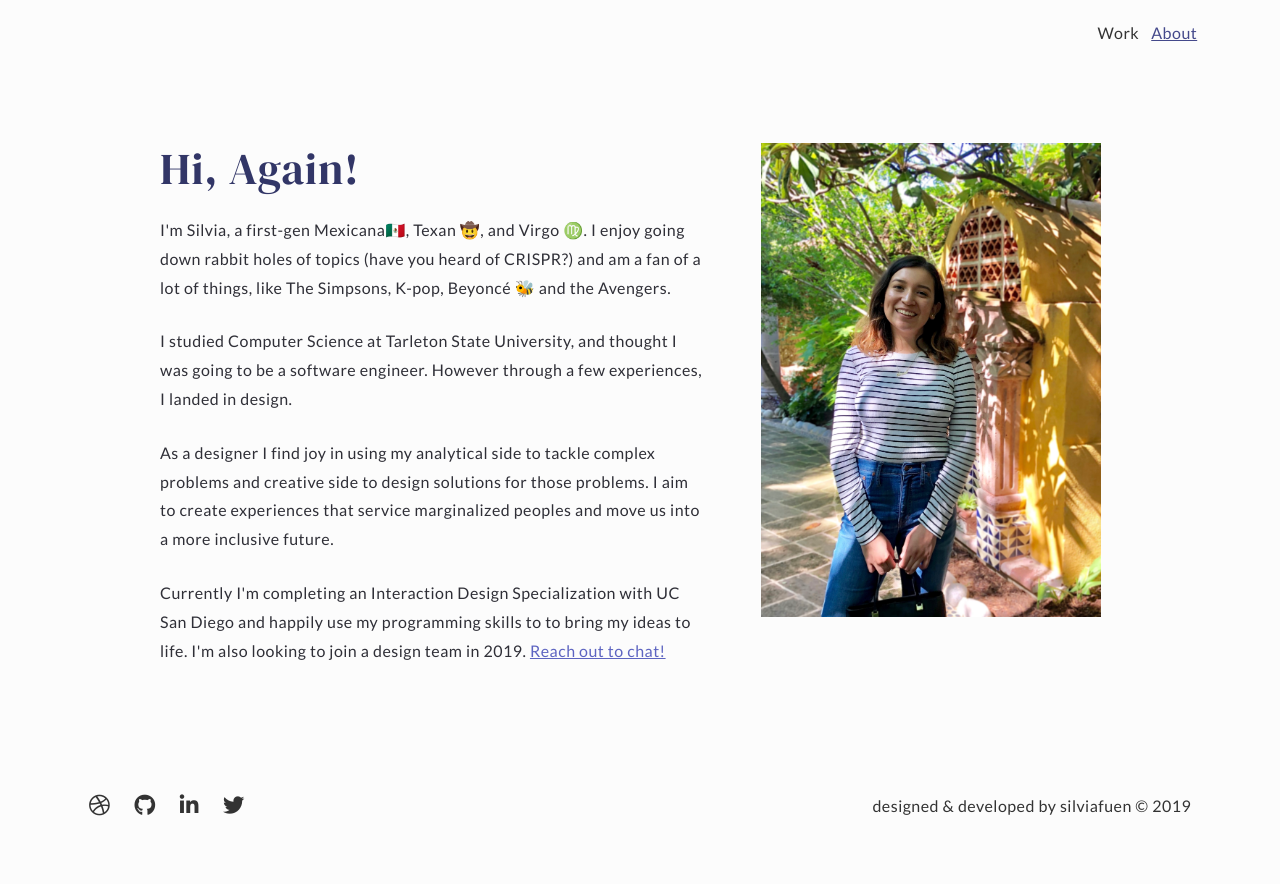
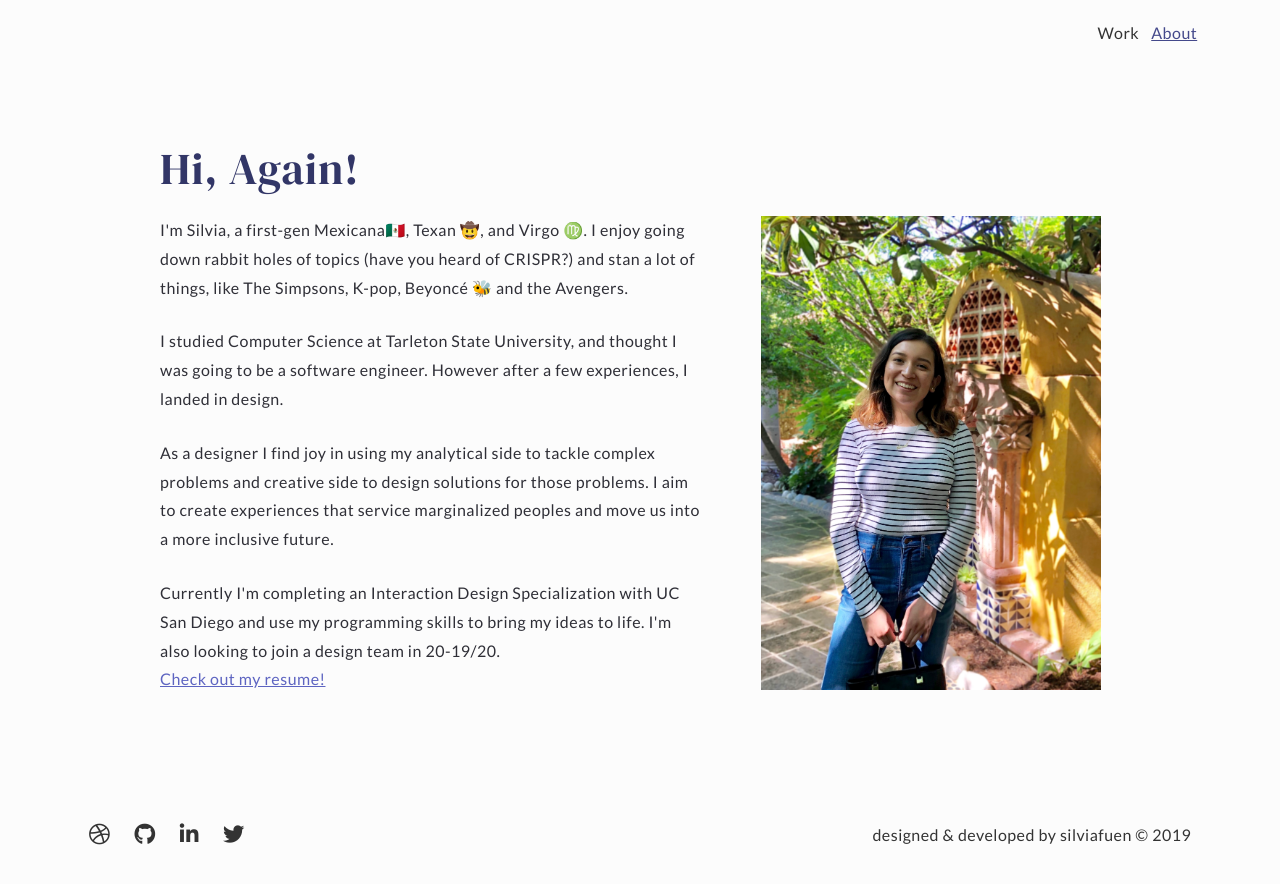
Before and after one commit to silviafuen/silviafuen.github.io, a Jekyll site: the page built from about.html, in a window 1280 px wide. Shown: the top 884 px of the page. Built offline with Jekyll 4.4.1, drawn with Linux system fonts in a browser that asks for light colours; nearby versions of some CDN libraries.

Commit message:
Biographic updates
- Added Metadata information to default.html
- Updated README.md file
- Redesigned metadata pic
- Small changes to verbiage

```diff
--- a/about.html
+++ b/about.html
@@ -5,21 +5,25 @@ permalink: /about
 ---
 <div class="section">
   <div class="container">
+    <div class="row">
+      <div class="eight columns">
+        <h1>Hi, Again!</h1>
+      </div>
+    </div>
     <div  class="row" id="wrapper">
       <div class="seven columns">
-        <h1>Hi, Again!</h1>
         <p>
-          I'm Silvia, a first-gen Mexicana🇲🇽, Texan 🤠, and Virgo ♍. I enjoy going down rabbit holes of topics (have you heard of CRISPR?) and am a fan of a lot of things, like The Simpsons, K-pop, Beyoncé 🐝 and the Avengers.
+          I'm Silvia, a first-gen Mexicana🇲🇽, Texan 🤠, and Virgo ♍. I enjoy going down rabbit holes of topics (have you heard of CRISPR?) and stan a lot of things, like The Simpsons, K-pop, Beyoncé 🐝 and the Avengers.
         </p>
         <p>
-          I studied Computer Science at Tarleton State University, and thought I was going to be a software engineer. However through a few experiences, I landed in design.
+          I studied Computer Science at Tarleton State University, and thought I was going to be a software engineer. However after a few experiences, I landed in design.
         </p>
         <p>
           As a designer I find joy in using my analytical side to tackle complex problems and creative side to design solutions for those problems. I aim to create experiences that service marginalized peoples and move us into a more inclusive
           future.
         </p>
         <p>
-          Currently I'm completing an Interaction Design Specialization with UC San Diego and happily use my programming skills to to bring my ideas to life. I'm also looking to join a design team in 2019. <a href="https://drive.google.com/file/d/1Lv0RhrFnCmpbACRdKx9fdLS_8sWtlnrE/view?usp=sharing">Reach out to chat!</a>
+          Currently I'm completing an Interaction Design Specialization with UC San Diego and use my programming skills to bring my ideas to life. I'm also looking to join a design team in 20-19/20. <br /><a href="https://drive.google.com/file/d/1Lv0RhrFnCmpbACRdKx9fdLS_8sWtlnrE/view?usp=sharing">Check out my resume!</a>
         </p>
       </div>
       <div data-aos="fade-left" data-aos-duration="2400" class="five columns">
--- a/index.html
+++ b/index.html
@@ -25,8 +25,8 @@ title: Work - SF Portfolio
     <!---------------------------- Mango Health Project ---------------------------->
     <div class="row project" id="wrapper">
         <div class="six columns">
-          <h2>Mango Health App Monitoring Feature</h2>
-          <p class="subtitle">UX, User flows, Prototyping / Spring 2019</p>
+          <h2>Mango Health App Recommendations Feature</h2>
+          <p class="subtitle">UX, User flow, Prototyping / Spring 2019</p>
           <p class="secondary">
              Monitoring user's behavior and sharing insights to help them live healthier, better lives.
           </p>
@@ -71,7 +71,7 @@ title: Work - SF Portfolio
       </div>
       <div class="five columns">
         <h2>Blue Button Medical Records</h2>
-        <p class="subtitle">Visual Design, Design Systems / In Progress</p>
+        <p class="subtitle">UI, Visual Language / In Progress</p>
         <p class="secondary">
            Making it easier for patients to understand and control their healthcare digitally.
         </p>
```
Also changed, not shown: _layouts/default.html (+16 -9 lines), README.md, assets/meta.png.
